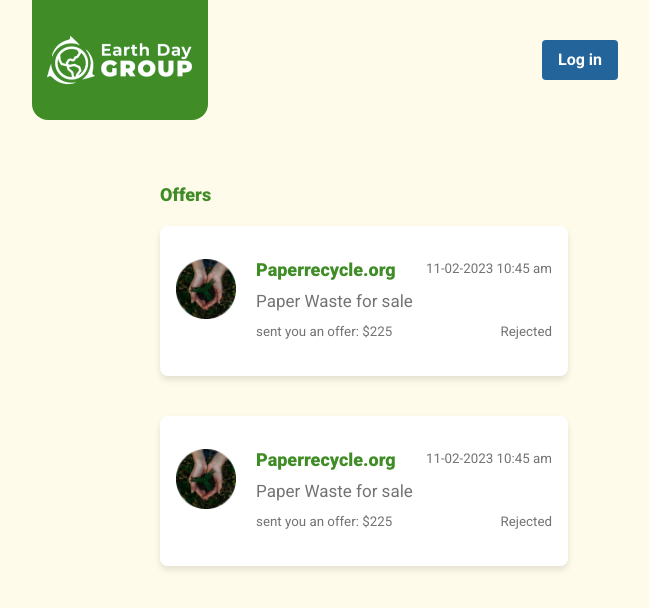
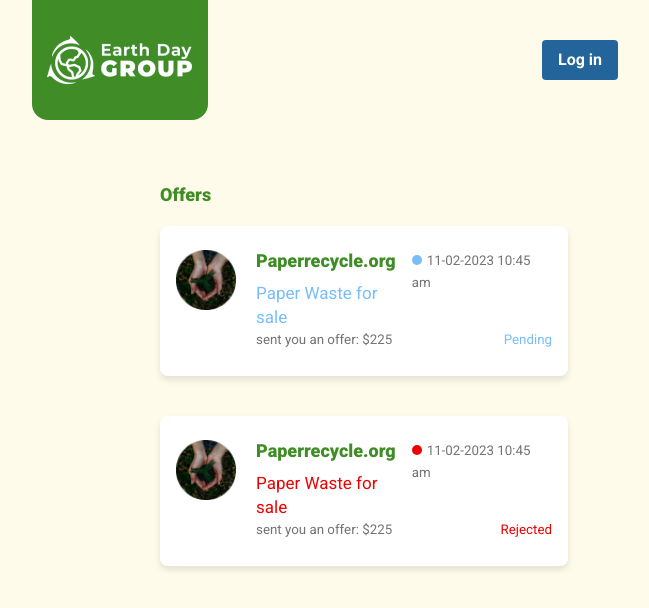
Before and after one commit to Boldsample/earth-day-group, a React (Vite) app: page /dashboard/Offerslist in a window 1280 px wide. Shown: the top 608 px of the page, without its empty margins (520-1169 px from the left). Built offline with nearby package versions, Linux system fonts and the light colour scheme.

Commit message:
add dynamic styling to offer multiUseCard component

```diff
--- a/src/components/modules/user/offers/OffersList.jsx
+++ b/src/components/modules/user/offers/OffersList.jsx
@@ -12,8 +12,7 @@
         description='Paper Waste for sale'
         date='11-02-2023 10:45 am'
         offer='sent you an offer: $225'
-        orderStatus='Rejected'
-
+        orderStatus='Pending'
         />
          <MultiUseCard
         type='offer'
--- a/src/ui/cards/multiUseCard/MultiUseCard.jsx
+++ b/src/ui/cards/multiUseCard/MultiUseCard.jsx
@@ -1,46 +1,84 @@
-import React from 'react';
-import './multiusecard.sass'
+import React from "react";
+import "./multiusecard.sass";
 import { FontAwesomeIcon } from "@fortawesome/react-fontawesome";
-import { faBell} from "@fortawesome/free-solid-svg-icons";
+import { faBell } from "@fortawesome/free-solid-svg-icons";
 import companyLogo from "@assets/test-img.png";
 
-const MultiUseCard = ({ type, title, description, date, offer, orderStatus }) => {
+const MultiUseCard = ({
+  type,
+  title,
+  description,
+  date,
+  offer,
+  orderStatus,
+}) => {
   const renderCardContent = () => {
     switch (type) {
-      case 'notification':
+      case "notification":
         return (
           <>
-            <div className='multiUse__header'>
-              <div className='multiUse__title'>
+            <div className="notification__header">
+              <div className="notification__title">
                 <FontAwesomeIcon icon={faBell} />
                 <h4 className="font-bold">{title}</h4>
               </div>
-              <div className='multiuse__date'>
+              <div className="notification__date">
                 <small>{date}</small>
               </div>
             </div>
-            <div className='multiUse__Body'>
-            <p className='multiuseCard__p'>{description}</p>
+            <div className="notification__Body">
+              <p className="multiuseCard__p">{description}</p>
             </div>
           </>
         );
-      case 'offer':
+      case "offer":
         return (
           <>
-          <div className='offer__container'>
+            <div className="offer__container">
               <div className="left__container">
-                    <div className='offer__image'>
-                        <img  src={companyLogo} alt={title} width='70px' />
+                <div className="offer__image">
+                  <img src={companyLogo} alt={title} width="70px" />
                 </div>
-                    <div className='offer__mainInfo'>
+                <div className="offer__mainInfo">
                   <h4>{title}</h4>
-                        <p className='multiuseCard__p'>{description}</p>
+                  <p
+                    className={`${
+                      orderStatus == "Pending"
+                        ? "text-pending"
+                        : "" || orderStatus == "Aproved"
+                        ? "text-aproved"
+                        : "text-rejected"
+                    } multiuseCard__p`}
+                  >
+                    {description}
+                  </p>
                   <small>{offer}</small>
                 </div>
               </div>
-            <div className='offer__status'>
+              <div className="offer__status">
+                <div>
+                  <span
+                    className={`${
+                      orderStatus == "Pending"
+                        ? "--pending"
+                        : "" || orderStatus == "Aproved"
+                        ? "--aproved"
+                        : "--rejected"
+                    } offerCircle__status`}
+                  ></span>
                   <small>{date}</small>
-                <small>{orderStatus}</small>
+                </div>
+                <small
+                  className={
+                    orderStatus == "Pending"
+                      ? "text-pending"
+                      : "" || orderStatus == "Aproved"
+                      ? "text-aproved"
+                      : "text-rejected"
+                  }
+                >
+                  {orderStatus}
+                </small>
               </div>
             </div>
           </>
@@ -50,11 +88,7 @@
     }
   };
 
-  return (
-    <div className="multiUse__card">
-      {renderCardContent()}
-    </div>
-  );
+  return <div className="multiUse__card">{renderCardContent()}</div>;
 };
 
 export default MultiUseCard;
--- a/src/ui/cards/multiUseCard/multiusecard.sass
+++ b/src/ui/cards/multiUseCard/multiusecard.sass
@@ -10,15 +10,24 @@
     display: flex
     flex-direction: column
     justify-content: center
+
     .multiuseCard__p
-        margin-top: 10px
+        margin: 10px 0 0 0
         font-size: 17px
-    .multiUse__header
+
+    .text-pending
+         color: var(--blue-earth)
+    .text-aproved
+        color: var(--green-earth)
+    .text-rejected
+        color: var(--red-state)
+
+    .notification__header
         display: flex
         flex-direction: row
         justify-content: space-between
         align-items: center
-    .multiUse__title
+    .notification__title
         display: flex
         flex-direction: row
         align-items: center
@@ -35,6 +44,20 @@
         display: flex
         justify-content: space-between
 
+    .offerCircle__status
+        display: inline-block
+        width: 10px
+        height: 10px
+        border-radius: 50%
+        margin-right: 5px
+
+    .--pending
+        background-color: var(--blue-earth)
+    .--aproved
+        background-color: var(--green-earth)
+    .--rejected
+        background-color: var(--red-state)
+
     .offer__image
         align-self: flex-start
         display: flex
```
Lines whose indentation alone changed are shown as unchanged.
